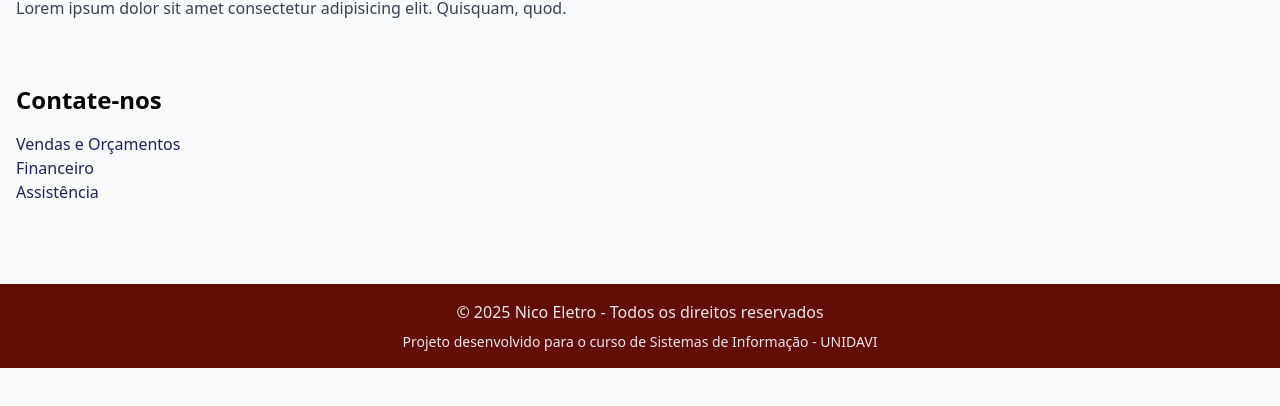
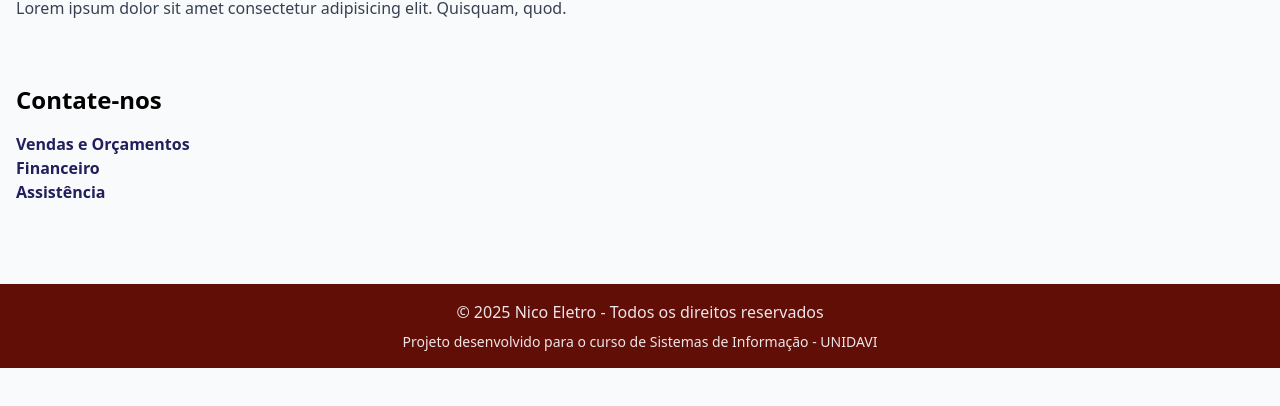
Before and after one commit to miojo-dev/nico-eletro, a plain HTML site: page about.html in a window 1280 px wide. Shown: the part 208-614 px from the top of the page. Drawn offline with nearby package versions, Linux system fonts and the light colour scheme.

Commit message:
feat/restyle contact links

```diff
--- a/about.html
+++ b/about.html
@@ -25,15 +25,15 @@
     <section id="contato" class="py-8">
         <h2 class="text-2xl font-bold mb-4">Contate-nos</h2>
         <div class="flex justify-between md:flex-col">
-            <a class="text-p-blue"
+            <a class="text-p-blue font-semibold"
                href="https://api.whatsapp.com/send/?phone=5547997108079&text&type=phone_number&app_absent=0">
                 Vendas e Orçamentos
             </a>
-            <a class="text-p-blue"
+            <a class="text-p-blue font-semibold"
                href="https://api.whatsapp.com/send/?phone=5547999293088&text&type=phone_number&app_absent=0">
                 Financeiro
             </a>
-            <a class="text-p-blue"
+            <a class="text-p-blue font-semibold"
                href="https://api.whatsapp.com/send/?phone=5547996246010&text&type=phone_number&app_absent=0">
                 Assistência
             </a>
```
